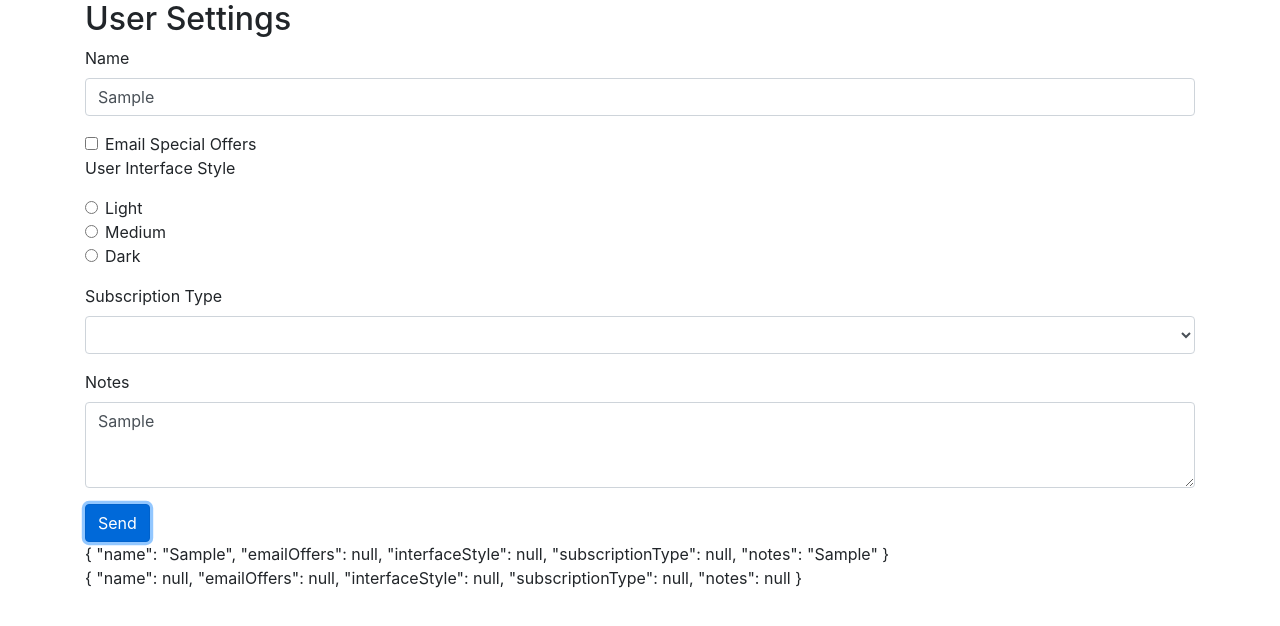
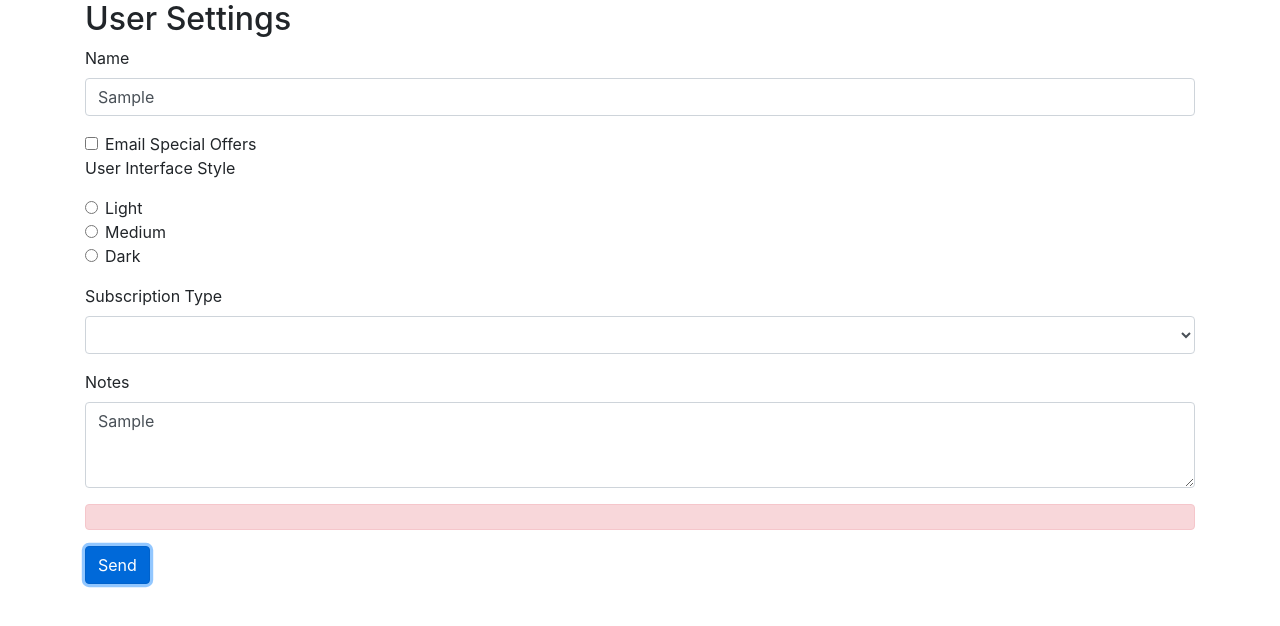
Before and after one commit to jasarsoft/angular-forms, an Angular app: page / in a window 1280 px wide. Both pictures are taken after typing "Sample", "Sample" into the empty fields and a click on the button "Send". Shown: the top 626 px of the page. Built offline with nearby package versions, Linux system fonts and the light colour scheme; no server answers.

Commit message:
hnadling post errors

```diff
--- a/src/app/user-settings-form/user-settings-form.component.html
+++ b/src/app/user-settings-form/user-settings-form.component.html
@@ -58,8 +58,11 @@
             <textarea id="notes" name="notes" class="form-control" rows="3" [(ngModel)]="userSettings.notes"></textarea>
         </div>
 
+        <div [hidden]="!postError"
+             class="alert alert-danger">
+                {{ postErrorMessage }}
+        </div>
+
         <button class="btn btn-primary">Send</button>
     </form>
-    {{ userSettings | json }} <br>
-    {{ originalUserSettings | json }}
 </div>
--- a/src/app/user-settings-form/user-settings-form.component.ts
+++ b/src/app/user-settings-form/user-settings-form.component.ts
@@ -19,6 +19,8 @@
   };
 
   userSettings: UserSettings = { ... this.originalUserSettings };
+  postError = false;
+  postErrorMessage = '';
 
   constructor(private dataService: DataService) { }
 
@@ -29,11 +31,22 @@
     console.log('in onBlur: ', filed.valid);
   }
 
+  onHttpError(errorResponse: any) {
+    console.log('error: ', errorResponse);
+    this.postError = true;
+    this.postErrorMessage = errorResponse.error.errorMessage;
+  }
+
   onSubmit(form: NgForm) {
     console.log('in onSubmit: ', form.valid);
-    this.dataService.postUserSettingsForm(this.userSettings).subscribe(
-      result => console.log('success: ', result),
-      error => console.log('error: ', error)
-    );
+    if (form.valid) {
+      this.dataService.postUserSettingsForm(this.userSettings).subscribe(
+        result => console.log('success: ', result),
+        error => this.onHttpError(error)
+      );
+    } else {
+      this.postError = true;
+      this.postErrorMessage = "Please fix the above errors";
+    }
   }
 }
```
Also changed, not shown: src/putsreq.txt.
